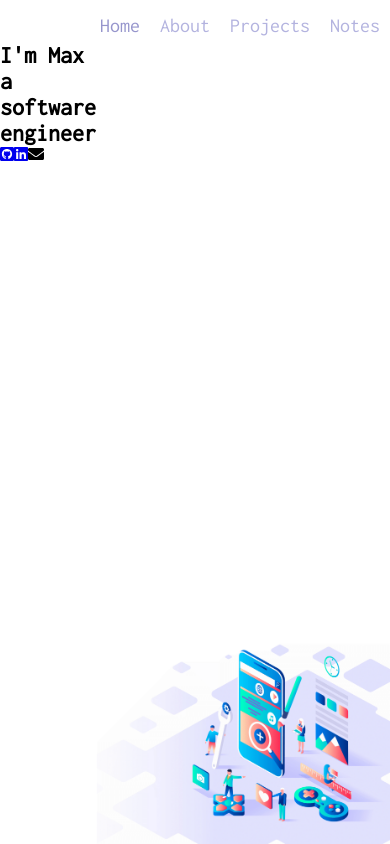
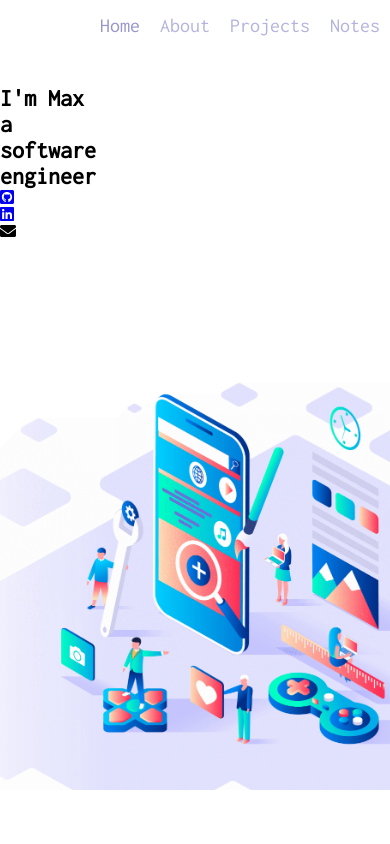
Before and after one commit to MaxBSilver/portfolio-2019, a React (Create React App) app: page / in a window 390 px wide. Built offline with nearby package versions, Linux system fonts and the light colour scheme.

Commit message:
WIP media queries to main

```diff
--- a/src/containers/Main/main.scss
+++ b/src/containers/Main/main.scss
@@ -6,19 +6,44 @@ main {
   & .main-parent-container {
     @include flex(row, center);
     animation: fadeIn 3s forwards;
-    height: 100%;
+    @include inheritHW();
     & .info-container {
+    @include flex(column, center);
       width: 30%;
     }
    & .image-container {
     @include flex(column, flex-end);
-    overflow: visible;
+    overflow: hidden;
       min-width:70%;
       & img {
-       object-fit: cover;
+       object-fit: contain;
        width: 100%;
       }
     }
   }
 
 }
+
+@media only screen and (max-width: 750px) {
+  .main-parent-container {
+    flex-direction: column !important;
+    & .image-container {
+      height: 70%;
+      & img {
+        height: 100%;
+        min-width: 600px;
+        margin-right: 50%;
+      }
+    }
+    & .info-container {
+      height: 30%;
+    }
+  }
+}
+@media only screen and (max-width: 400px) {
+  .image-container {
+    & img {
+      margin-left: -35%;
+    }
+  }
+}
```
